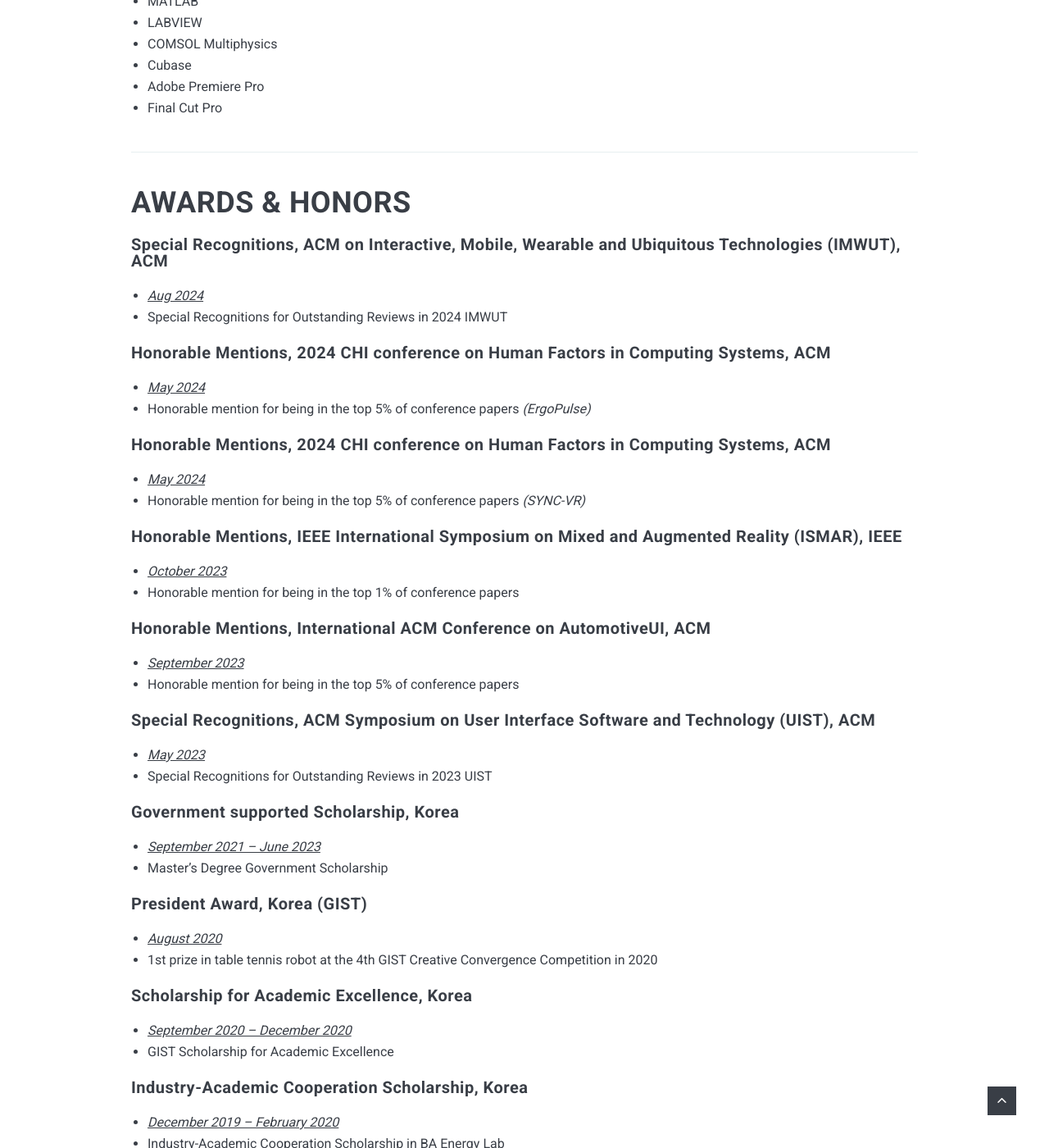
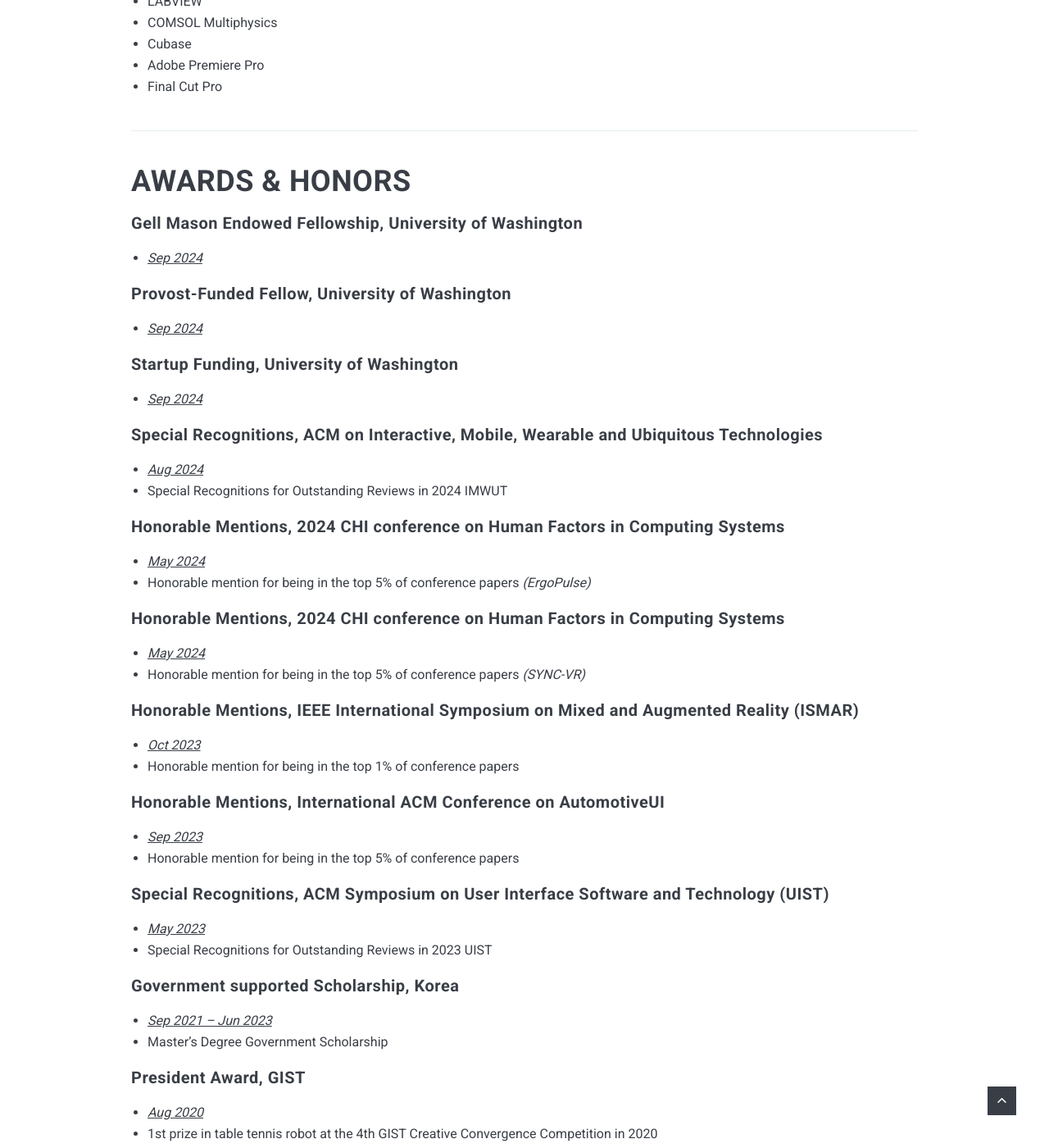
Before and after one commit to anoldhsh/anoldhsh.github.io, a Jekyll site: the page built from _pages/1about.md, in a window 1280 px wide and 1400 px high, scrolled down 1718 px. Shown: the whole window at 82% size. Built offline with Jekyll 4.4.1, drawn with Linux system fonts in a browser that asks for light colours; nearby versions of some CDN libraries; some of the changed text lies outside the part shown.

Commit message:
Update CV

```diff
--- a/_includes/hero.html
+++ b/_includes/hero.html
@@ -11,7 +11,7 @@
             <span
               style="display: inline-block; background-color: #ffdd57; color: #333; padding: 5px 10px; border-radius: 5px; font-size: 18px; margin-bottom: 10px;">
               <strong>I'm starting my Ph.D. at the University of Washington! <br>For my detailed background, download my
-                CV here -> <strong><a href='/Docs/CV_Seok Hyun Hwang_SEP2024_LETTER.pdf' target='_blank'
+                CV here -> <strong><a href='/Docs/CV_Seok Hyun Hwang_OCT2024_LETTER.pdf' target='_blank'
                     style='color: gray;'>[CV]</a></strong><br>
               </strong>
             </span><br>Hi there! My name is Seokhyun (Shawn) Hwang, and I'm a <strong>Ph.D. student in Information
--- a/_pages/1about.md
+++ b/_pages/1about.md
@@ -32,19 +32,19 @@
 
 #### University of Washington, United States <small>(Expected)</small><br />
 
-- <strong>Doctor of Philosophy (Ph.D.)</strong> - Information Science, Information School <small>(September 2024 – Present)</small><br />
+- <strong>Doctor of Philosophy (Ph.D.)</strong> - Information Science, Information School <small>(Sep 2024 – Present)</small><br />
 
 #### Gwangju Institute of Science and Technology, Korea<br />
 
-- <strong>Master of Science (M.S.)</strong> - Intelligent Robotics, Institute of Integrated Technology <small>(September 2021 – August 2023)</small><br />
+- <strong>Master of Science (M.S.)</strong> - Intelligent Robotics, Institute of Integrated Technology <small>(Sep 2021 – Aug 2023)</small><br />
 
 #### Boston University, United States<br />
 
-- <strong>Exchange Student</strong> <small>(June 2018 – August 2018)</small>
+- <strong>Exchange Student</strong> <small>(Jun 2018 – Aug 2018)</small>
 
 #### Gwangju Institute of Science and Technology, Korea<br />
 
-- <strong>Bachelor of Science (B.S.)</strong> - Department of Mechanical Engineering <small>(March 2017 – August 2021)</small>
+- <strong>Bachelor of Science (B.S.)</strong> - Department of Mechanical Engineering <small>(Mar 2017 – Aug 2021)</small>
 
 ---
 
@@ -72,64 +71,76 @@
 
 # AWARDS & HONORS
 
-#### Special Recognitions, ACM on Interactive, Mobile, Wearable and Ubiquitous Technologies (IMWUT), ACM
+#### Gell Mason Endowed Fellowship, University of Washington
+
+- <i><u>Sep 2024</u></i><br />
+
+#### Provost-Funded Fellow, University of Washington
+
+- <i><u>Sep 2024</u></i><br />
+
+#### Startup Funding, University of Washington
+
+- <i><u>Sep 2024</u></i><br />
+
+#### Special Recognitions, ACM on Interactive, Mobile, Wearable and Ubiquitous Technologies
 
 - <i><u>Aug 2024</u></i><br />
 - Special Recognitions for Outstanding Reviews in 2024 IMWUT
 
-#### Honorable Mentions, 2024 CHI conference on Human Factors in Computing Systems, ACM
+#### Honorable Mentions, 2024 CHI conference on Human Factors in Computing Systems
 
 - <i><u>May 2024</u></i><br />
 - Honorable mention for being in the top 5% of conference papers <i>(ErgoPulse)</i>
 
-#### Honorable Mentions, 2024 CHI conference on Human Factors in Computing Systems, ACM
+#### Honorable Mentions, 2024 CHI conference on Human Factors in Computing Systems
 
 - <i><u>May 2024</u></i><br />
 - Honorable mention for being in the top 5% of conference papers <i>(SYNC-VR)</i>
 
-#### Honorable Mentions, IEEE International Symposium on Mixed and Augmented Reality (ISMAR), IEEE
+#### Honorable Mentions, IEEE International Symposium on Mixed and Augmented Reality (ISMAR)
 
-- <i><u>October 2023</u></i><br />
+- <i><u>Oct 2023</u></i><br />
 - Honorable mention for being in the top 1% of conference papers
 
-#### Honorable Mentions, International ACM Conference on AutomotiveUI, ACM
+#### Honorable Mentions, International ACM Conference on AutomotiveUI
 
-- <i><u>September 2023</u></i><br />
+- <i><u>Sep 2023</u></i><br />
 - Honorable mention for being in the top 5% of conference papers
 
-#### Special Recognitions, ACM Symposium on User Interface Software and Technology (UIST), ACM
+#### Special Recognitions, ACM Symposium on User Interface Software and Technology (UIST)
 
 - <i><u>May 2023</u></i><br />
 - Special Recognitions for Outstanding Reviews in 2023 UIST
 
 #### Government supported Scholarship, Korea
 
-- <i><u>September 2021 – June 2023</u></i><br />
+- <i><u>Sep 2021 – Jun 2023</u></i><br />
 - Master's Degree Government Scholarship
 
-#### President Award, Korea (GIST)
+#### President Award, GIST
 
-- <i><u>August 2020</u></i><br />
+- <i><u>Aug 2020</u></i><br />
 - 1st prize in table tennis robot at the 4th GIST Creative Convergence Competition in 2020
 
-#### Scholarship for Academic Excellence, Korea
+#### Scholarship for Academic Excellence
 
-- <i><u>September 2020 – December 2020</u></i><br />
+- <i><u>Sep 2020 – Dec 2020</u></i><br />
 - GIST Scholarship for Academic Excellence
 
-#### Industry-Academic Cooperation Scholarship, Korea
+#### Industry-Academic Cooperation Scholarship
 
-- <i><u>December 2019 – February 2020</u></i><br />
+- <i><u>Dec 2019 – Feb 2020</u></i><br />
 - Industry-Academic Cooperation Scholarship in BA Energy Lab
 
-#### Scholarship for Overseas Summer Semester Exchange Students, United States
+#### Scholarship for Overseas Summer Semester Exchange Students
 
-- <i><u>June 2018 – August 2018</u></i><br />
+- <i><u>Jun 2018 – Aug 2018</u></i><br />
 - Boston University Summer Semester Exchange Student Scholarship
 
 #### Government supported Scholarship, Korea
 
-- <i><u>March 2017 – August 2021</u></i><br />
+- <i><u>Mar 2017 – Aug 2021</u></i><br />
 - GIST Bachelor's Degree Government Scholarship
 
 ---
```
Also changed, not shown: other parts of _pages/1about.md (+3 -4 lines), _pages/3EXPERIENCES.md (+7 -7 lines), 4 other files.
